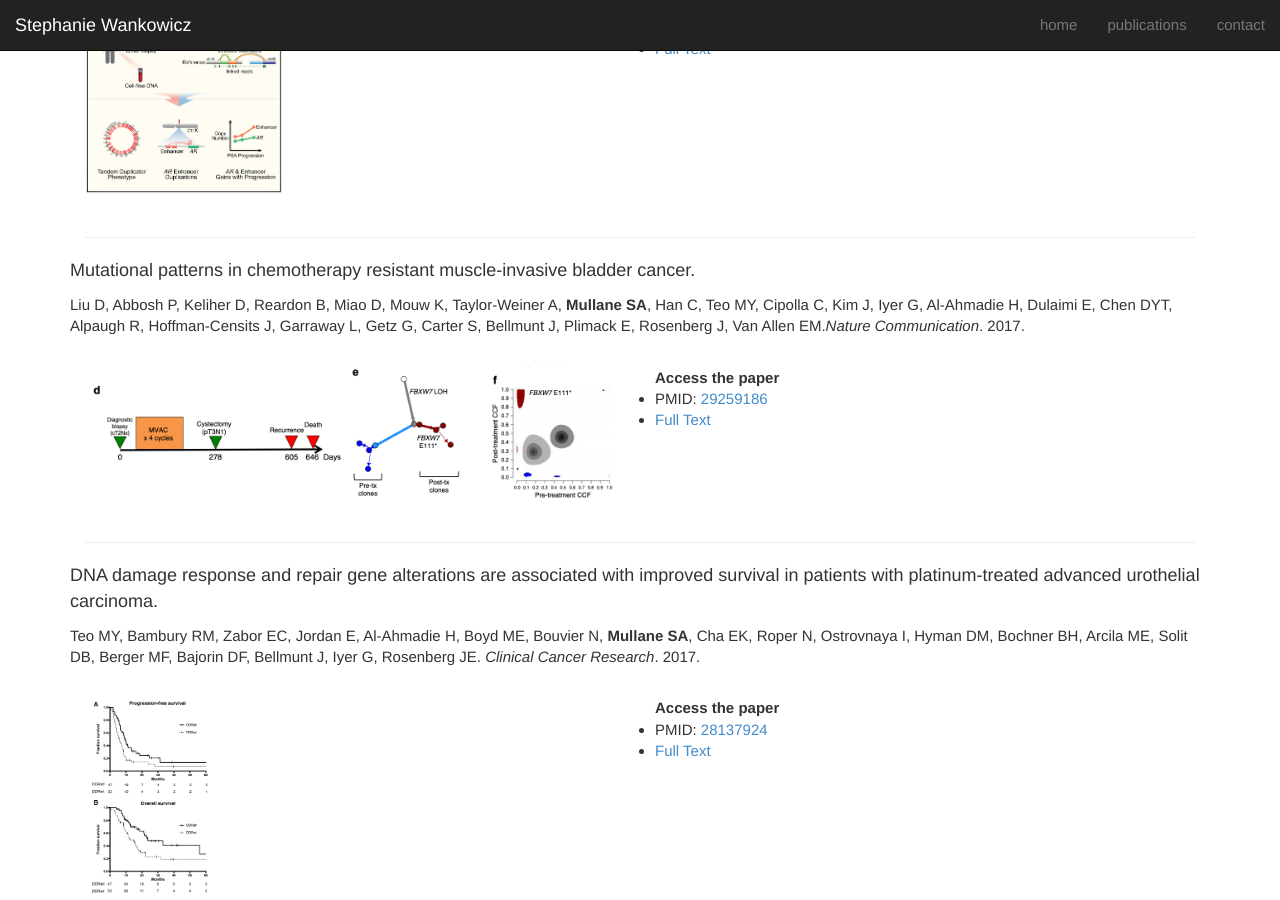
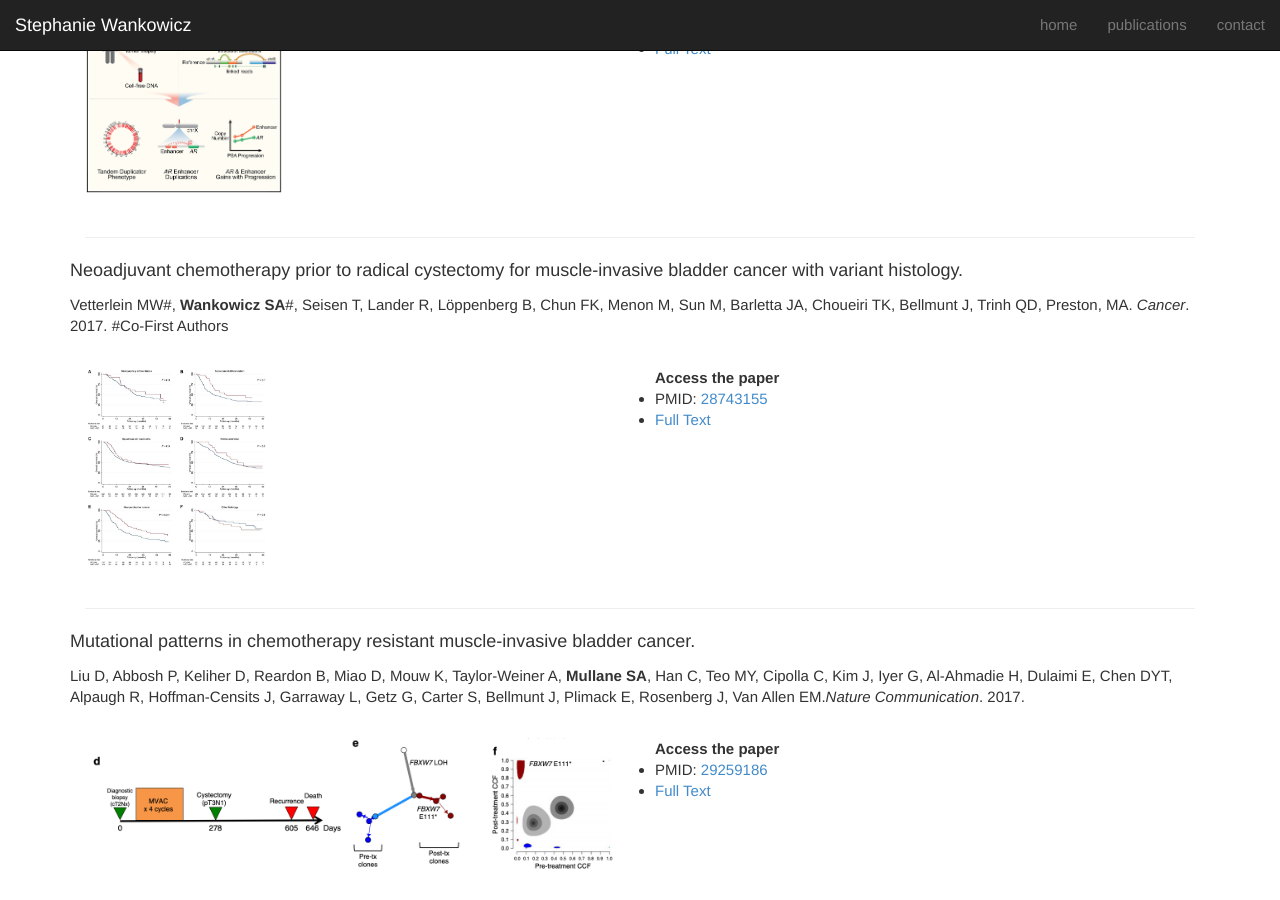
Before and after one commit to stephaniewankowicz/stephaniewankowicz.github.io, a Jekyll site: the page built from publications/index.html, in a window 1280 px wide and 900 px high, scrolled down 2374 px. Built offline with Jekyll 4.4.1, drawn with Linux system fonts in a browser that asks for light colours; nearby versions of some CDN libraries; library files that are not in the unit come from our copies.

Commit message:
adding Vetterlein 2017

```diff
--- a/_data/publications.yml
+++ b/_data/publications.yml
@@ -72,6 +72,18 @@
   #  - name:
   #   url:
 
+- title: "Neoadjuvant chemotherapy prior to radical cystectomy for muscle‐invasive bladder cancer with variant histology."
+  citation: "Vetterlein MW#, **Wankowicz SA**#, Seisen T, Lander R, Löppenberg B, Chun FK, Menon M, Sun M, Barletta JA, Choueiri TK, Bellmunt J, Trinh QD, Preston, MA. *Cancer*. 2017. #Co-First Authors"
+  date: '2017-11-197'
+  image: '/static/img/2017_Vetterlein.png'
+  pmid: '28743155'
+  # pmcid: ''
+  # biorxiv: ''
+  pdf: 'https://acsjournals.onlinelibrary.wiley.com/doi/pdf/10.1002/cncr.30907'
+  #links:
+  #  - name:
+  #   url:
+
 - title: "Mutational patterns in chemotherapy resistant muscle-invasive bladder cancer."
   citation: "Liu D, Abbosh P, Keliher D, Reardon B, Miao D, Mouw K, Taylor-Weiner A, **Mullane SA**, Han C, Teo MY, Cipolla C, Kim J, Iyer G, Al-Ahmadie H, Dulaimi E, Chen DYT, Alpaugh R, Hoffman-Censits J, Garraway L, Getz G, Carter S, Bellmunt J, Plimack E, Rosenberg J, Van Allen EM.*Nature Communication*. 2017."
   date: '2017-12-19'
```
